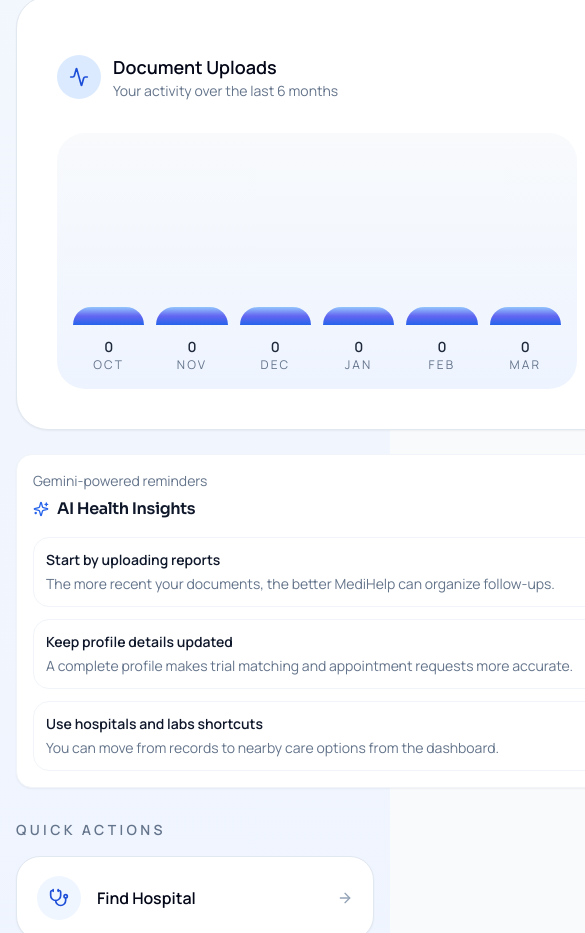
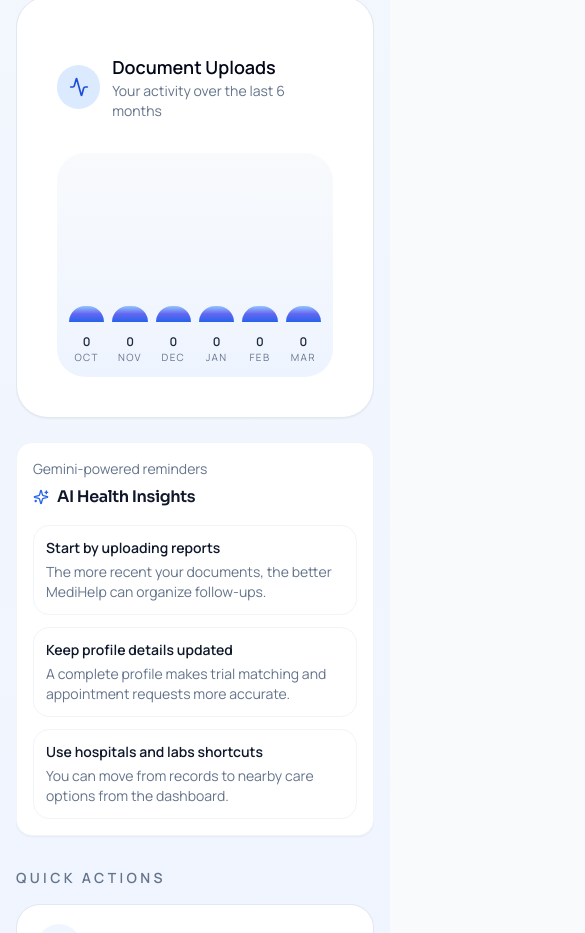
Before and after one commit to Eagle-eye-01/MediHelp, a Next.js app: page /dashboard in a window 390 px wide. Shown: the part 1718-2651 px from the top of the page, 585 px wide, since content can reach past the window. Built offline with nearby package versions, Linux system fonts and the light colour scheme; no server answers; the database is empty.

Commit message:
Fix dashboard mobile overflow

```diff
--- a/components/dashboard/dashboard-overview.tsx
+++ b/components/dashboard/dashboard-overview.tsx
@@ -115,7 +115,7 @@ export function DashboardOverview({
 
   return (
     <>
-      <div className="space-y-8 pb-10">
+      <div className="min-w-0 space-y-8 overflow-x-hidden pb-10">
         <div className="flex flex-col gap-4 md:flex-row md:items-end md:justify-between">
           <div className="min-w-0">
             <h2 className="text-2xl font-semibold tracking-tight text-slate-950 sm:text-4xl">
@@ -194,21 +194,21 @@ export function DashboardOverview({
                   <p className="text-sm text-slate-500">Your activity over the last 6 months</p>
                 </div>
               </div>
-              <div className="mt-8 overflow-x-auto">
-                <div className="flex h-64 min-w-[520px] items-end gap-3 rounded-[28px] bg-[linear-gradient(180deg,#F8FAFC_0%,#EEF4FF_100%)] p-4 sm:gap-4 sm:p-6">
+              <div className="mt-8 overflow-hidden">
+                <div className="flex h-56 items-end gap-2 rounded-[28px] bg-[linear-gradient(180deg,#F8FAFC_0%,#EEF4FF_100%)] p-3 sm:h-64 sm:gap-4 sm:p-6">
                   {trendData.map((point) => (
                     <div className="flex flex-1 flex-col items-center gap-3" key={point.label}>
                       <div className="flex w-full items-end justify-center">
                         <div
                           className="w-full rounded-t-[18px] bg-gradient-to-t from-blue-600 via-indigo-500 to-blue-300 shadow-[0_18px_40px_-24px_rgba(37,99,235,0.9)] transition-all duration-700"
                           style={{
-                            height: `${Math.max(18, (point.uploads / chartMax) * 180)}px`
+                            height: `${Math.max(16, (point.uploads / chartMax) * 140)}px`
                           }}
                         />
                       </div>
                       <div className="text-center">
-                        <p className="text-sm font-semibold text-slate-800">{point.uploads}</p>
-                        <p className="text-xs uppercase tracking-[0.18em] text-slate-500">{point.label}</p>
+                        <p className="text-xs font-semibold text-slate-800 sm:text-sm">{point.uploads}</p>
+                        <p className="text-[10px] uppercase tracking-[0.14em] text-slate-500 sm:text-xs sm:tracking-[0.18em]">{point.label}</p>
                       </div>
                     </div>
                   ))}
```
